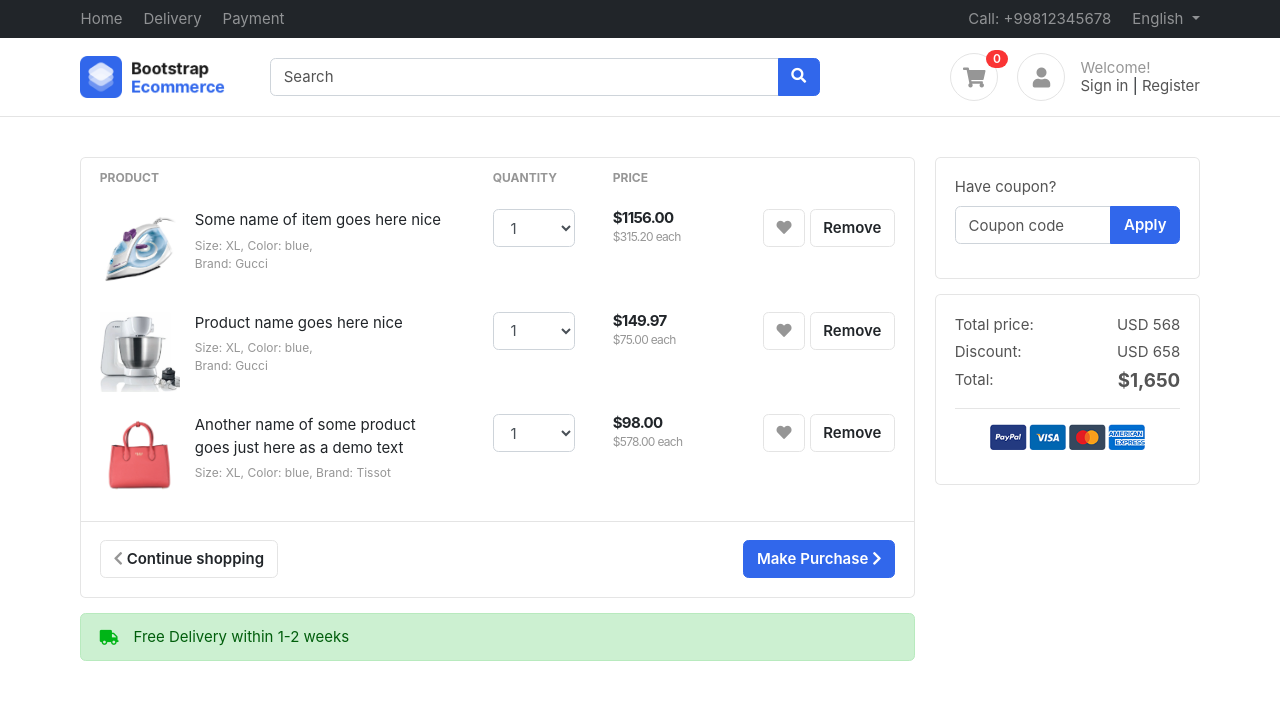
After one commit to mzayem/Django-React-Ecommerce, a Django app: page /account/cart/ in a window 1280 px wide. The commit adds this page. Shown: the top 715 px of the page. Run offline with Django 5.2, Linux system fonts and the light colour scheme; some libraries are stand-ins or nearby versions; some web fonts are replaced.

Commit message:
cart functions

```diff
--- a/ecom/accounts/admin.py
+++ b/ecom/accounts/admin.py
@@ -1,7 +1,9 @@
 from django.contrib import admin
-from .models import Profile
+from .models import *
 
 
 # Register your models here.
 
 admin.site.register(Profile)
+admin.site.register(Cart)
+admin.site.register(CartItem)
--- a/ecom/accounts/urls.py
+++ b/ecom/accounts/urls.py
@@ -1,9 +1,12 @@
 from django.contrib import admin
 from django.urls import path
-from accounts.views import login_page, register_page, activate_email
+from accounts.views import login_page, register_page, activate_email, cart
+from products.views import add_to_cart
 
 urlpatterns = [
     path('login/', login_page, name='login'),
     path('register/', register_page, name='register'),
-    path('activate/<email_token>/', activate_email , name='activate'),
+    path('activate/<email_token>/', activate_email, name='activate'),
+    path('cart/', cart, name="cart"),
+    path('add-to-cart/<uid>', add_to_cart, name="add_to_cart")
 ]
--- a/ecom/accounts/views.py
+++ b/ecom/accounts/views.py
@@ -63,3 +63,6 @@ def activate_email (request, email_token):
         return redirect('/')
     except Exception as e:
         return HttpResponse("Invalid token")
+
+def cart (request):
+    return render(request, 'accounts/cart.html')
--- /dev/null
+++ b/ecom/templates/accounts/cart.html
@@ -0,0 +1,161 @@
+{% extends "base/base.html" %} {% block start %}
+<section class="section-content padding-y">
+    <div class="container">
+
+    <div class="row">
+        <main class="col-md-9">
+    <div class="card">
+
+    <table class="table table-borderless table-shopping-cart">
+    <thead class="text-muted">
+    <tr class="small text-uppercase">
+      <th scope="col">Product</th>
+      <th scope="col" width="120">Quantity</th>
+      <th scope="col" width="120">Price</th>
+      <th scope="col" class="text-right" width="200"> </th>
+    </tr>
+    </thead>
+    <tbody>
+    <tr>
+        <td>
+            <figure class="itemside">
+                <div class="aside"><img src="images/items/1.jpg" class="img-sm"></div>
+                <figcaption class="info">
+                    <a href="#" class="title text-dark">Some name of item goes here nice</a>
+                    <p class="text-muted small">Size: XL, Color: blue, <br> Brand: Gucci</p>
+                </figcaption>
+            </figure>
+        </td>
+        <td>
+            <select class="form-control">
+                <option>1</option>
+                <option>2</option>
+                <option>3</option>
+                <option>4</option>
+            </select>
+        </td>
+        <td>
+            <div class="price-wrap">
+                <var class="price">$1156.00</var>
+                <small class="text-muted"> $315.20 each </small>
+            </div> <!-- price-wrap .// -->
+        </td>
+        <td class="text-right">
+        <a data-original-title="Save to Wishlist" title="" href="" class="btn btn-light" data-toggle="tooltip"> <i class="fa fa-heart"></i></a>
+        <a href="" class="btn btn-light"> Remove</a>
+        </td>
+    </tr>
+    <tr>
+        <td>
+            <figure class="itemside">
+                <div class="aside"><img src="images/items/2.jpg" class="img-sm"></div>
+                <figcaption class="info">
+                    <a href="#" class="title text-dark">Product name  goes here nice</a>
+                    <p class="text-muted small">Size: XL, Color: blue, <br> Brand: Gucci</p>
+                </figcaption>
+            </figure>
+        </td>
+        <td>
+            <select class="form-control">
+                <option>1</option>
+                <option>2</option>
+                <option>3</option>
+                <option>4</option>
+            </select>
+        </td>
+        <td>
+            <div class="price-wrap">
+                <var class="price">$149.97</var>
+                <small class="text-muted"> $75.00 each </small>
+            </div> <!-- price-wrap .// -->
+        </td>
+        <td class="text-right">
+        <a data-original-title="Save to Wishlist" title="" href="" class="btn btn-light" data-toggle="tooltip"> <i class="fa fa-heart"></i></a>
+        <a href="" class="btn btn-light btn-round"> Remove</a>
+        </td>
+    </tr>
+    <tr>
+        <td>
+            <figure class="itemside">
+                <div class="aside"><img src="images/items/3.jpg" class="img-sm"></div>
+                <figcaption class="info">
+                    <a href="#" class="title text-dark">Another name of some product goes just here as a demo text </a>
+                    <p class="small text-muted">Size: XL, Color: blue,  Brand: Tissot</p>
+                </figcaption>
+            </figure>
+        </td>
+        <td>
+            <select class="form-control">
+                <option>1</option>
+                <option>2</option>
+                <option>3</option>
+            </select>
+        </td>
+        <td>
+            <div class="price-wrap">
+                <var class="price">$98.00</var>
+                <small class="text-muted"> $578.00 each</small>
+            </div> <!-- price-wrap .// -->
+        </td>
+        <td class="text-right">
+            <a data-original-title="Save to Wishlist" title="" href="" class="btn btn-light" data-toggle="tooltip"> <i class="fa fa-heart"></i></a>
+            <a href="" class="btn btn-light btn-round"> Remove</a>
+        </td>
+    </tr>
+    </tbody>
+    </table>
+
+    <div class="card-body border-top">
+        <a href="#" class="btn btn-primary float-md-right"> Make Purchase <i class="fa fa-chevron-right"></i> </a>
+        <a href="#" class="btn btn-light"> <i class="fa fa-chevron-left"></i> Continue shopping </a>
+    </div>
+    </div> <!-- card.// -->
+
+    <div class="alert alert-success mt-3">
+        <p class="icontext"><i class="icon text-success fa fa-truck"></i> Free Delivery within 1-2 weeks</p>
+    </div>
+
+        </main> <!-- col.// -->
+        <aside class="col-md-3">
+            <div class="card mb-3">
+                <div class="card-body">
+                <form>
+                    <div class="form-group">
+                        <label>Have coupon?</label>
+                        <div class="input-group">
+                            <input type="text" class="form-control" name="" placeholder="Coupon code">
+                            <span class="input-group-append">
+                                <button class="btn btn-primary">Apply</button>
+                            </span>
+                        </div>
+                    </div>
+                </form>
+                </div> <!-- card-body.// -->
+            </div>  <!-- card .// -->
+            <div class="card">
+                <div class="card-body">
+                        <dl class="dlist-align">
+                          <dt>Total price:</dt>
+                          <dd class="text-right">USD 568</dd>
+                        </dl>
+                        <dl class="dlist-align">
+                          <dt>Discount:</dt>
+                          <dd class="text-right">USD 658</dd>
+                        </dl>
+                        <dl class="dlist-align">
+                          <dt>Total:</dt>
+                          <dd class="text-right  h5"><strong>$1,650</strong></dd>
+                        </dl>
+                        <hr>
+                        <p class="text-center mb-3">
+                            <img src="images/misc/payments.png" height="26">
+                        </p>
+
+                </div> <!-- card-body.// -->
+            </div>  <!-- card .// -->
+        </aside> <!-- col.// -->
+    </div>
+
+    </div> <!-- container .//  -->
+    </section>
+{% endblock %}
--- a/ecom/templates/accounts/login.html
+++ b/ecom/templates/accounts/login.html
@@ -50,4 +50,4 @@
   <!-- ============================ COMPONENT LOGIN  END.// ================================= -->
 </section>
 
-{% endblock %}
+c
--- a/ecom/templates/product/product.html
+++ b/ecom/templates/product/product.html
@@ -148,7 +148,7 @@
         </div> <!-- row.// -->
 
         <a href="#" class="btn  btn-primary"> Buy now </a>
-        <a href="#" class="btn  btn-outline-primary"> <span class="text">Add to cart</span> <i class="fas fa-shopping-cart"></i>  </a>
+        <a href="{% url 'add_to_cart' product.uid%}?size={{selected_size}}&color={{selected_color}}" class="btn  btn-outline-primary"> <span class="text">Add to cart</span> <i class="fas fa-shopping-cart"></i>  </a>
     </article> <!-- product-info-aside .// -->
             </main> <!-- col.// -->
         </div> <!-- row.// -->
```
Also changed, not shown: ecom/accounts/models.py (+15 -0 lines), ecom/products/views.py (+32 -1 lines), ecom/accounts/migrations/0002_cart_cartitem.py (added), ecom/db.sqlite3.
